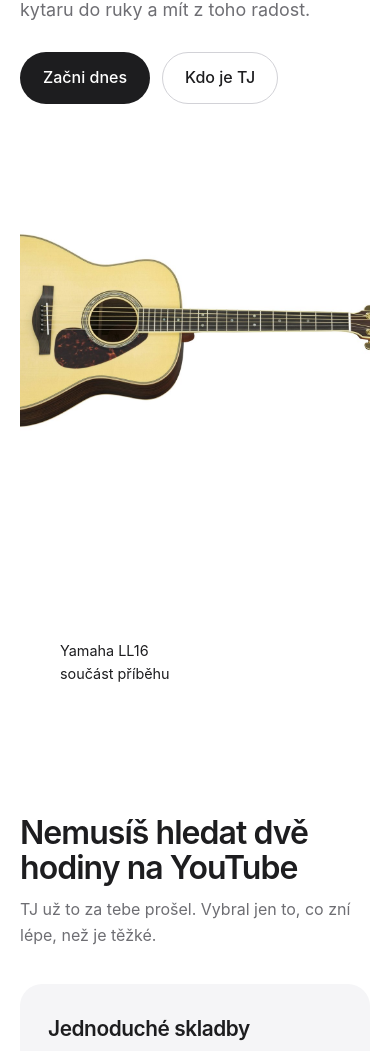
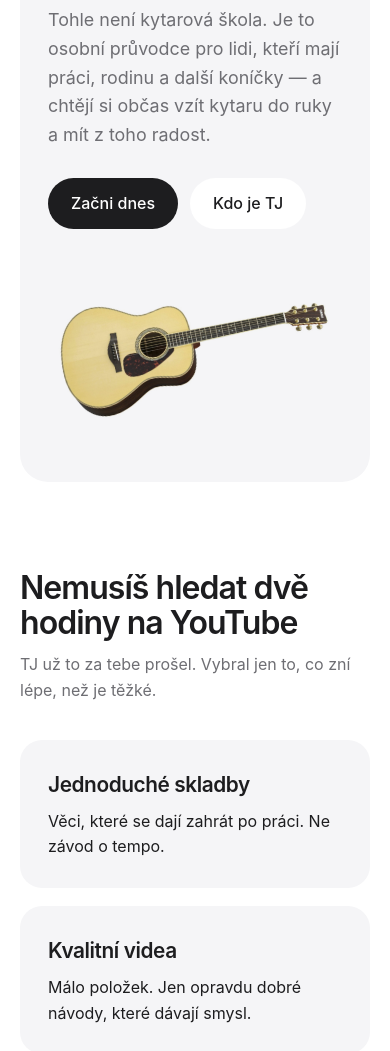
Before and after one commit to commercials1893/JoyToPlay, a plain HTML site: page index.html in a window 390 px wide. Shown: the part 335-1386 px from the top of the page. Drawn offline with Linux system fonts and the light colour scheme.

Commit message:
update designu

```diff
--- a/index.html
+++ b/index.html
@@ -28,8 +28,9 @@
 
   <main id="top">
     <section class="hero">
-      <div class="wrap hero-grid">
-        <div>
+      <div class="wrap">
+        <div class="hero-panel">
+          <div class="hero-text">
             <p class="kicker">Kytara pro normální lidi</p>
             <h1>Joy To Play</h1>
             <p class="motto">Nauč se málo. Zahraj hodně.</p>
@@ -39,9 +40,7 @@
               <a class="btn btn-ghost" href="#tj">Kdo je TJ</a>
             </div>
           </div>
-        <div class="hero-visual">
-          <img src="assets/yamaha-ll16.jpg" alt="Yamaha LL16, akustická kytara Joy To Play">
-          <div class="wood-chip">Yamaha LL16<br>součást příběhu</div>
+          <img class="hero-guitar" src="assets/kytara-ll16.jpg" alt="Yamaha LL16, akustická kytara Joy To Play">
         </div>
       </div>
     </section>
--- a/styles.css
+++ b/styles.css
@@ -99,17 +99,33 @@ a {
 }
 
 .hero {
+  padding: 28px 0 0;
+}
+
+.hero-panel {
   position: relative;
   overflow: hidden;
-  background: var(--bg);
+  display: flex;
+  align-items: center;
+  min-height: min(640px, calc(100vh - 120px));
+  padding: 72px 64px;
+  background: var(--surface);
+  border-radius: 36px;
 }
 
-.hero-grid {
-  display: grid;
-  grid-template-columns: 1.05fr 0.95fr;
-  align-items: center;
-  min-height: calc(100vh - 56px);
-  gap: 32px;
+.hero-text {
+  position: relative;
+  z-index: 1;
+  max-width: 42%;
+}
+
+.hero-guitar {
+  position: absolute;
+  right: -3%;
+  top: 50%;
+  width: 56%;
+  transform: translateY(-50%) rotate(-24deg);
+  mix-blend-mode: multiply;
 }
 
 .kicker {
@@ -176,29 +192,9 @@ a {
   border-color: var(--line);
 }
 
-.hero-visual {
-  position: relative;
-  min-height: 70vh;
-}
-
-.hero-visual img {
-  width: 100%;
-  height: 78vh;
-  object-fit: cover;
-  object-position: 55% 40%;
-  border-radius: 28px;
-}
-
-.wood-chip {
-  position: absolute;
-  left: 24px;
-  bottom: 28px;
-  -webkit-backdrop-filter: blur(14px);
-  backdrop-filter: blur(14px);
-  background: rgba(255, 255, 255, 0.82);
-  border-radius: 16px;
-  padding: 14px 16px;
-  font-size: 0.9rem;
+.hero .btn-ghost {
+  background: #fff;
+  border-color: transparent;
 }
 
 .section {
@@ -472,7 +468,6 @@ textarea {
 }
 
 @media (max-width: 900px) {
-  .hero-grid,
   .promise,
   .videos,
   .cats,
@@ -482,9 +477,23 @@ textarea {
     grid-template-columns: 1fr;
   }
 
-  .hero-visual img {
-    height: 46vh;
-    border-radius: 24px;
+  .hero-panel {
+    flex-direction: column;
+    align-items: flex-start;
+    min-height: 0;
+    padding: 40px 28px;
+    border-radius: 28px;
+  }
+
+  .hero-text {
+    max-width: none;
+  }
+
+  .hero-guitar {
+    position: static;
+    width: 100%;
+    transform: rotate(-12deg);
+    margin: 48px 0 36px;
   }
 
   .menu-btn {
```
Also changed, not shown: assets/kytara-ll16.jpg (added), assets/yamaha-ll16.jpg (deleted), 2 other files. Lines whose indentation alone changed are shown as unchanged.
